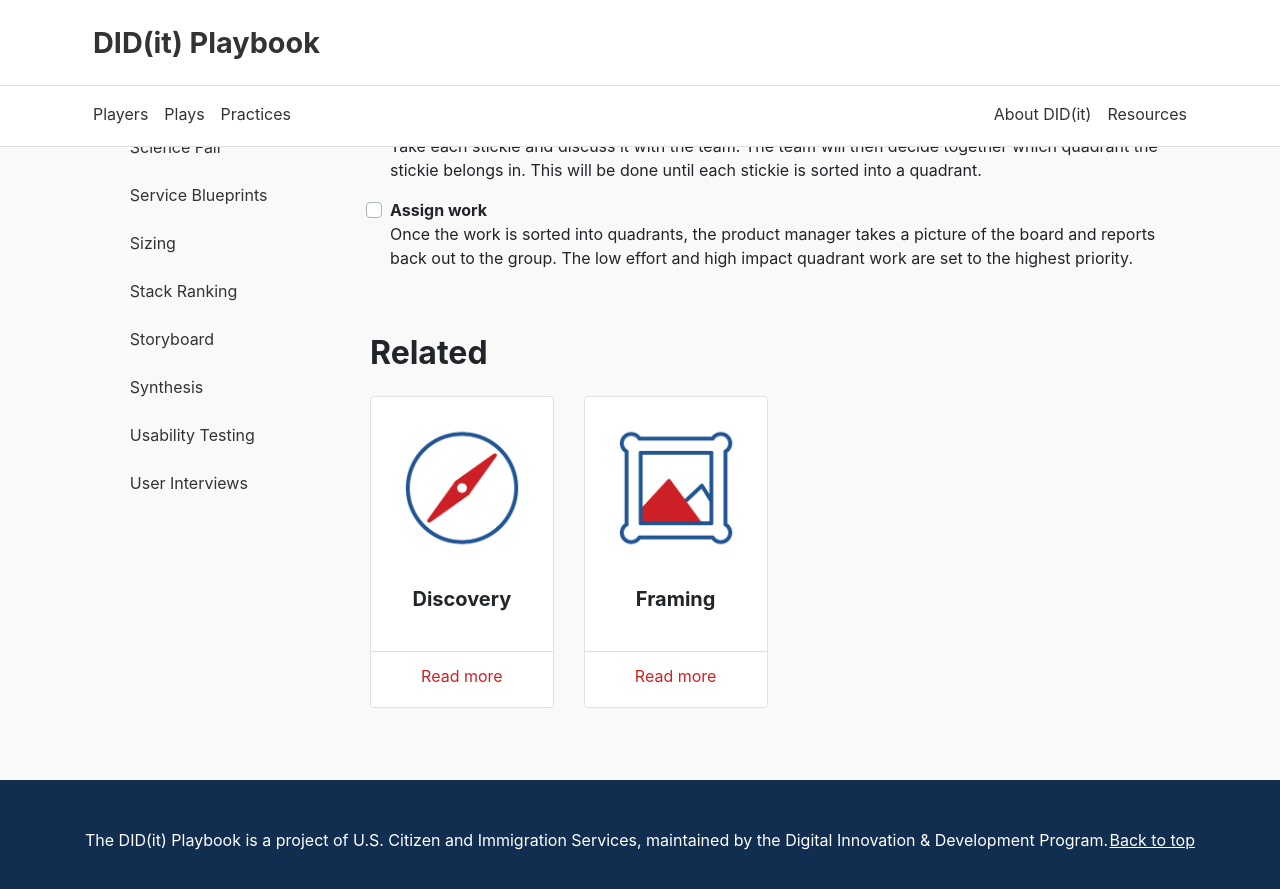
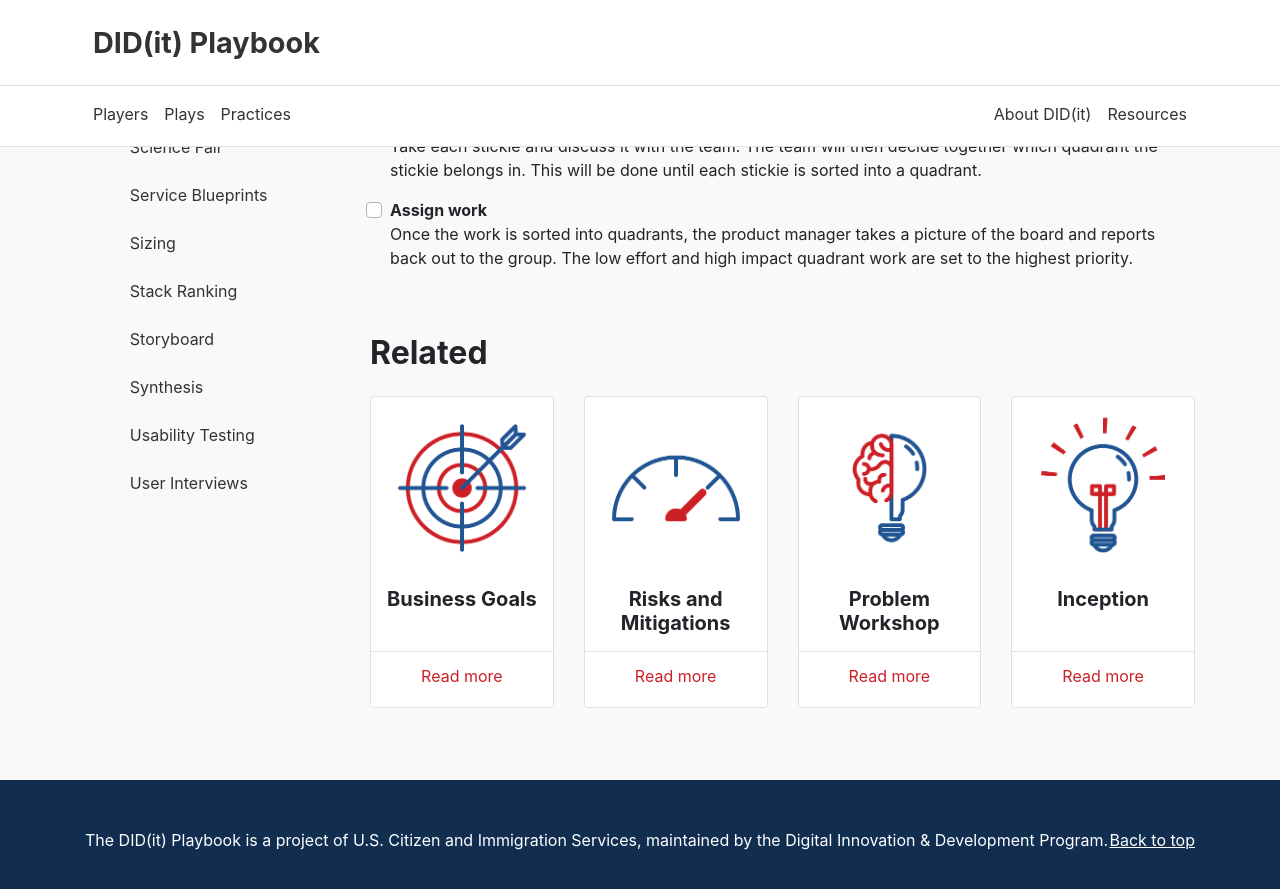
Before and after one commit to KnightPointSystems/kps_playbook, a Jekyll site: the page built from v2/practices/2x2_sorting.md, in a window 1280 px wide and 900 px high, scrolled down 1036 px. Shown: the top 889 px of the window. Built offline with Jekyll 4.4.1, drawn with Linux system fonts in a browser that asks for light colours; nearby versions of some CDN libraries.

Commit message:
Update 2x2_sorting.yml
Updated Related section.

```diff
--- a/_data/practices/2x2_sorting.yml
+++ b/_data/practices/2x2_sorting.yml
@@ -22,5 +22,7 @@ steps:
   - title: Assign work
     text: Once the work is sorted into quadrants, the product manager takes a picture of the board and reports back out to the group. The low effort and high impact quadrant work are set to the highest priority.
 related:
-  - Discovery
-  - Framing
+  - Business Goals
+  - Risks and Mitigations
+  - Problem Workshop
+  - Inception
```
